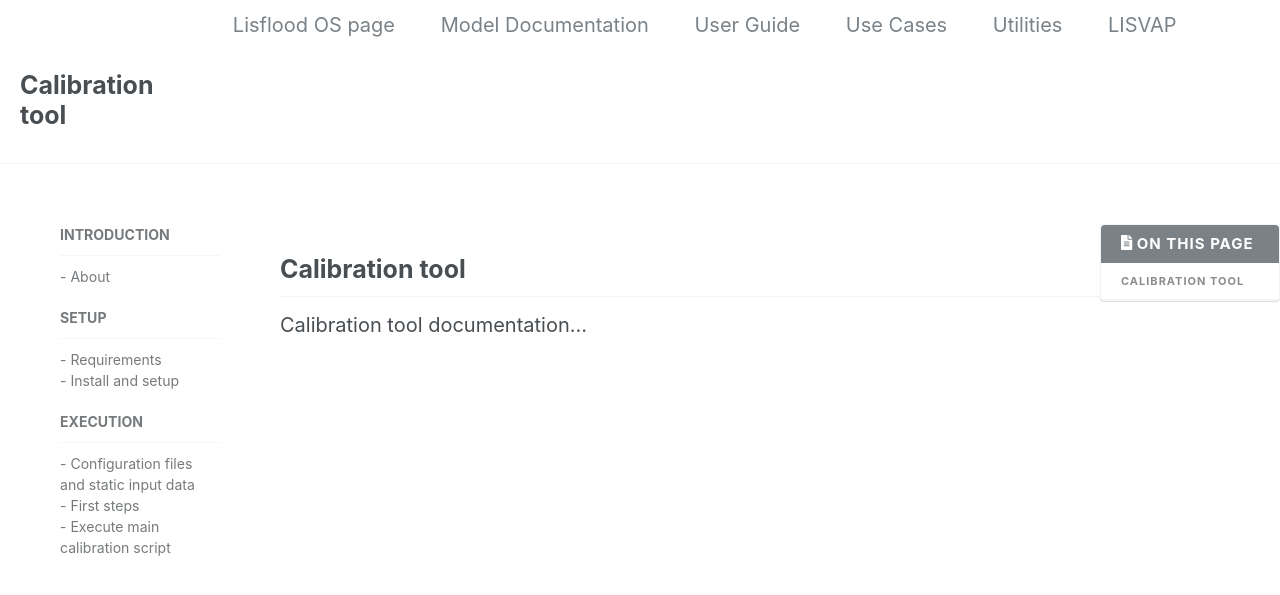
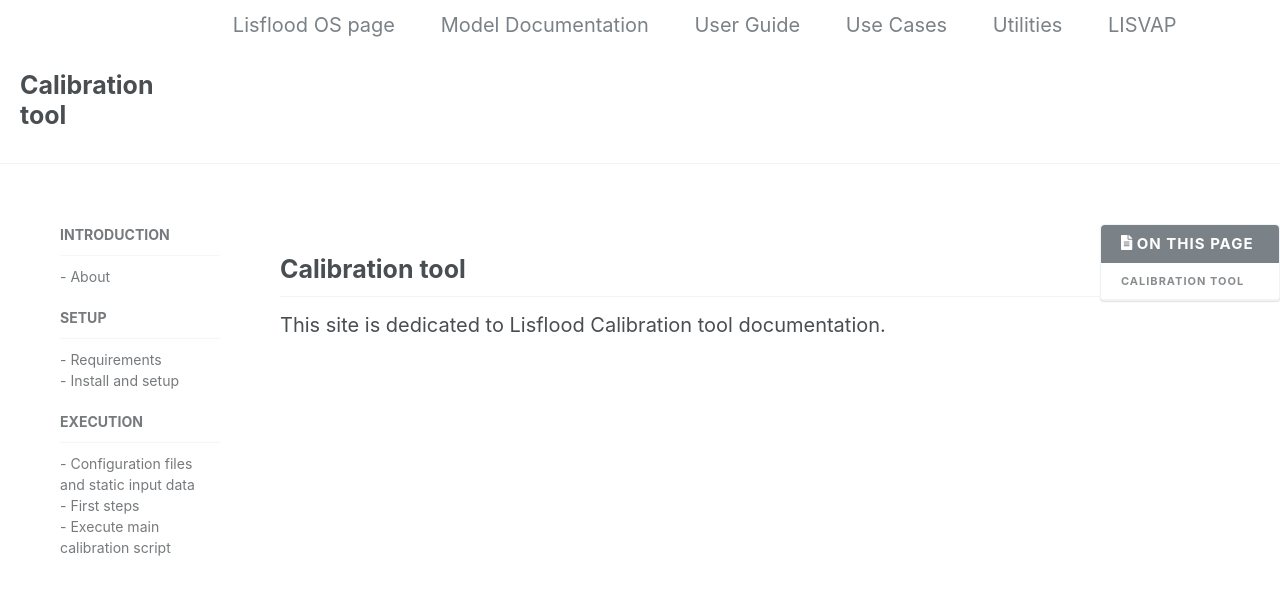
Before and after one commit to ec-jrc/lisflood-calibration, a Jekyll site: the page built from index.md, in a window 1280 px wide and 900 px high. Shown: the top 595 px of the window. Built offline with Jekyll 4.4.1, drawn with Linux system fonts in a browser that asks for light colours; nearby versions of some CDN libraries; our own code applies the rules of GitHub Pages for plain Markdown files.

Commit message:
minor edits

```diff
--- a/index.md
+++ b/index.md
@@ -1,3 +1,3 @@
 ## Calibration tool
 
-Calibration tool documentation...
+This site is dedicated to Lisflood Calibration tool documentation.
```
